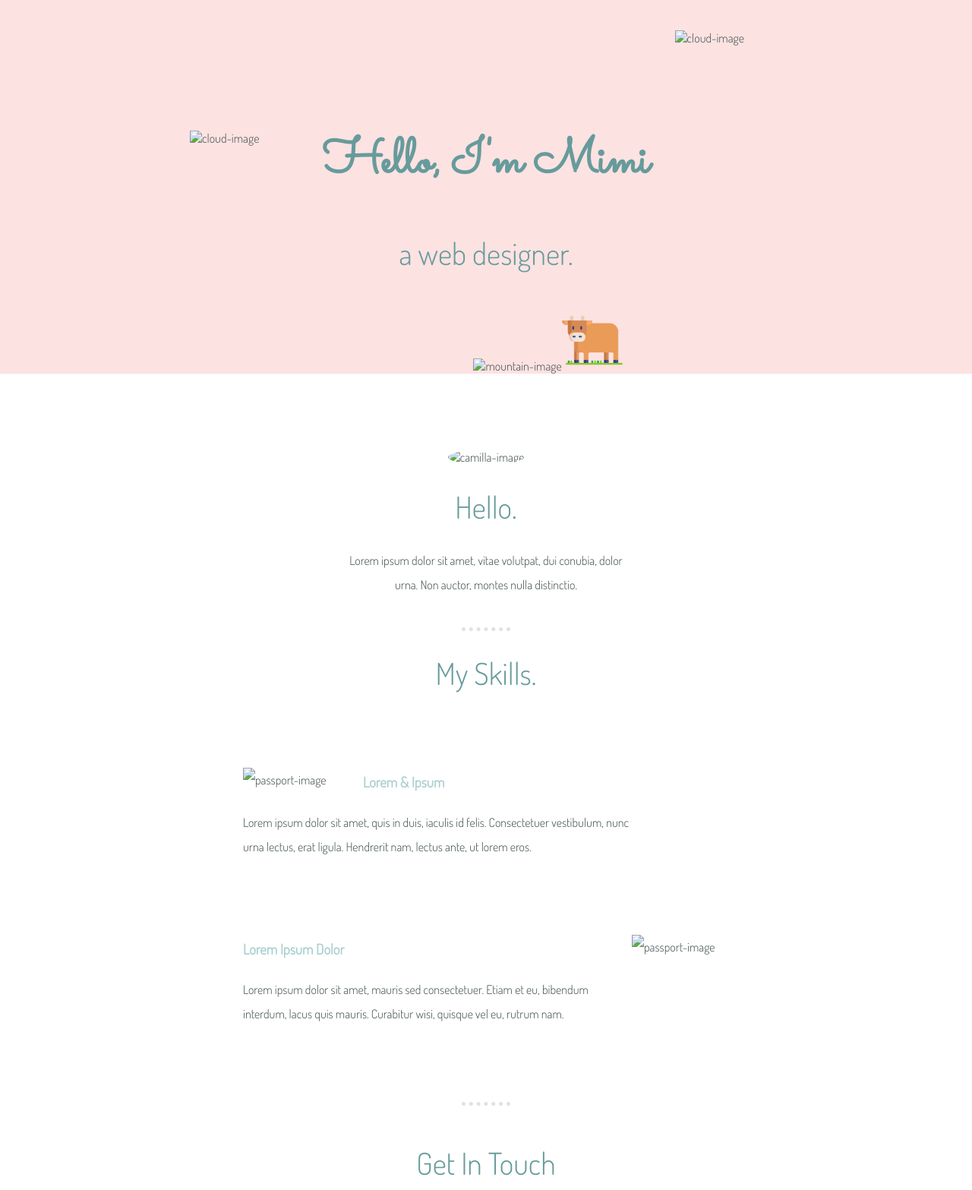
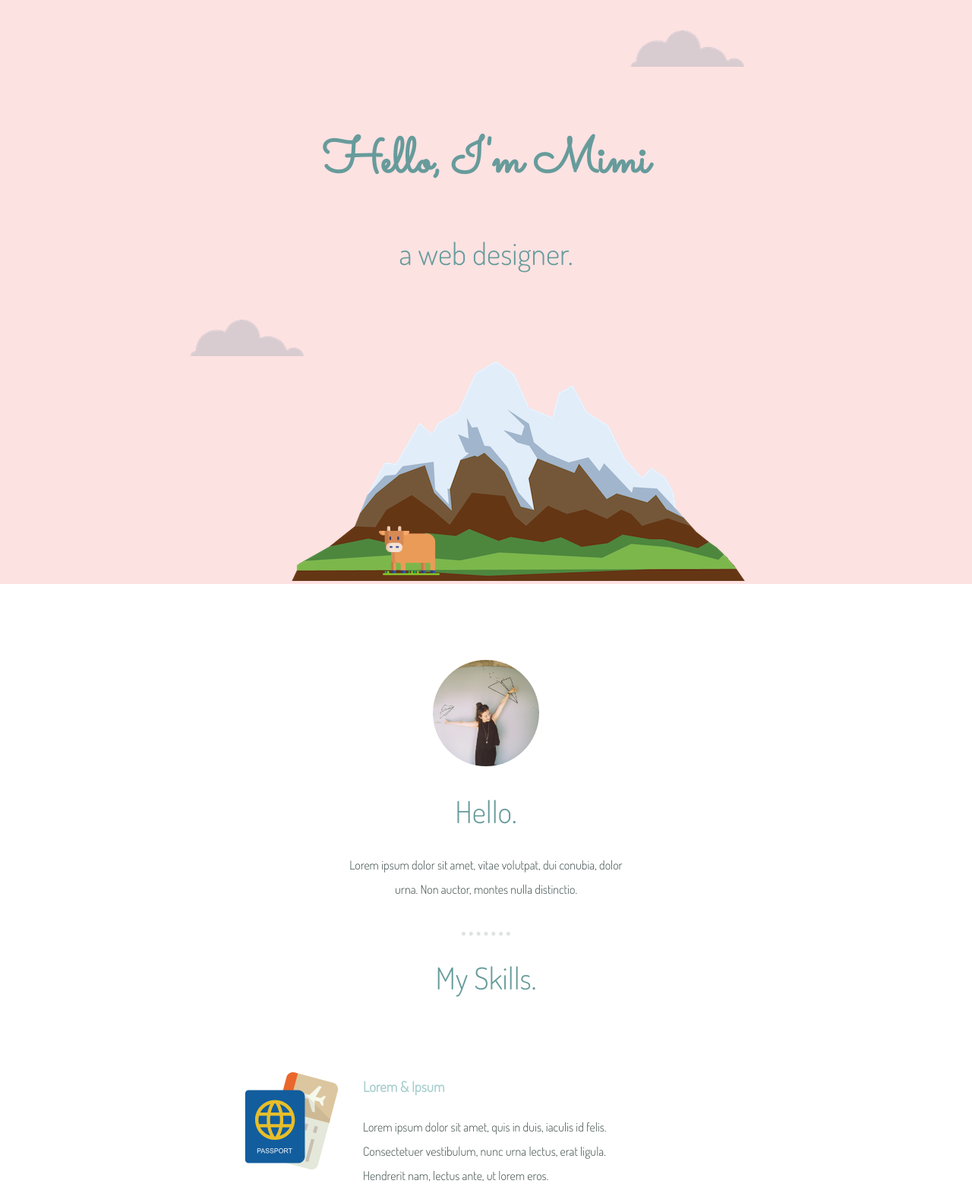
Before and after one commit to mimihi/mimicss, a plain HTML site: page index.html in a window 1280 px wide. Shown: the top 1567 px of the page at 76% size. Drawn offline with Linux system fonts and the light colour scheme; files that its build step writes are made by us from their sources; files whose address does not match are found by name.

Commit message:
Update index.html

```diff
--- a/index.html
+++ b/index.html
@@ -9,16 +9,16 @@
   </head>
   <body>
   <div class="top-container">
-  <img class="top-cloud" src="images/cloud.png" alt="cloud-image">
+  <img class="top-cloud" src="cloud.png" alt="cloud-image">
   <h1>Hello, I'm Mimi</h1>
   <h2>a web designer.</h2>
-  <img class="bottom-cloud" src="images/cloud.png" alt="cloud-image"> <br>
+  <img class="bottom-cloud" src="cloud.png" alt="cloud-image"> <br>
   <img class="cow" src="images/cow.png" alt="mumu">
-  <img class="mountain" src="images/mountain.png" alt="mountain-image">
+  <img class="mountain" src="mountain.png" alt="mountain-image">
   </div>
   <div class="middle-container">
     <div class="profile">
-      <img class="camilla" src="images/camilla.jpg" alt="camilla-image">
+      <img class="camilla" src="camilla.jpg" alt="camilla-image">
       <h2>Hello.</h2>
       <p class="middle-text">Lorem ipsum dolor sit amet, vitae volutpat, dui conubia, dolor urna. Non auctor, montes nulla distinctio.</p>
     </div>
@@ -27,13 +27,13 @@
       <h2>My Skills.</h2>
 
       <div class="skill-row">
-        <img class="passport" src="images/passport.svg" alt="passport-image">
+        <img class="passport" src="passport.svg" alt="passport-image">
         <h3>Lorem & Ipsum</h3>
         <p class="skills-text">Lorem ipsum dolor sit amet, quis in duis, iaculis id felis. Consectetuer vestibulum, nunc urna lectus, erat ligula. Hendrerit nam, lectus ante, ut lorem eros.</p>
       </div>
 
       <div class="skill-row">
-        <img class="passport-2" src="images/passport.svg" alt="passport-image">
+        <img class="passport-2" src="passport.svg" alt="passport-image">
         <h3>Lorem Ipsum Dolor</h3>
         <p class="skills-text2">Lorem ipsum dolor sit amet, mauris sed consectetuer. Etiam et eu, bibendum interdum, lacus quis mauris. Curabitur wisi, quisque vel eu, rutrum nam.</p>
       </div>
```
